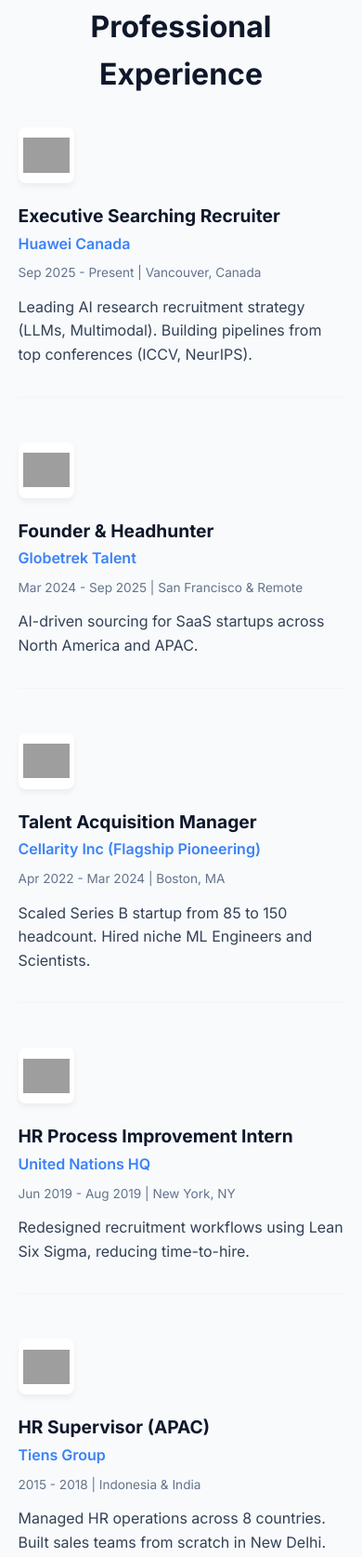
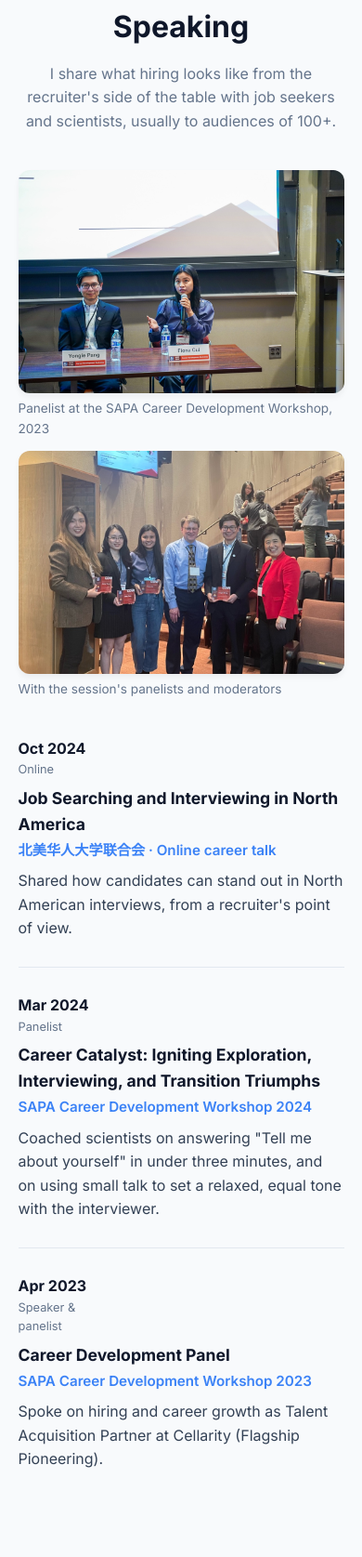
Before and after one commit to FionaCuilike/FionaCuilike.github.io, a plain HTML site: page index.html in a window 390 px wide. Shown: the part 3826-5501 px from the top of the page at 93% size. Drawn offline with nearby package versions, Linux system fonts and the light colour scheme; grey boxes are pictures that could not be loaded.

Commit message:
Add Speaking section and fix broken company logos
List the SAPA Career Development Workshop talks (2023, 2024) and the
October 2024 online talk, with two photos from the 2023 workshop. Company
logos pointed at Clearbit's discontinued logo service; they are now stored
in images/.

Co-Authored-By: Claude Opus 5.5 <noreply@anthropic.com>

```diff
--- a/index.html
+++ b/index.html
@@ -129,6 +129,18 @@
         .project-note { color: #64748b; font-size: 0.9rem; }
         .project-note i { margin-right: 4px; }
 
+        /* 演讲区域 */
+        .talk-photos { display: grid; grid-template-columns: 1.6fr 1fr; gap: 12px; margin-bottom: 2.5rem; }
+        .talk-photos figure { margin: 0; min-width: 0; }
+        .talk-photos img { display: block; width: 100%; height: 340px; object-fit: cover; border-radius: 12px; box-shadow: 0 4px 6px rgba(0,0,0,0.05); }
+        .talk-photos figcaption { margin-top: 6px; color: #64748b; font-size: 0.85rem; }
+        .talk-item { display: flex; gap: 20px; margin-bottom: 1.75rem; padding-bottom: 1.75rem; border-bottom: 1px solid #e2e8f0; }
+        .talk-item:last-child { border-bottom: none; }
+        .talk-date { width: 110px; flex-shrink: 0; color: var(--dark-bg); font-weight: 700; }
+        .talk-date small { display: block; color: #64748b; font-size: 0.8rem; font-weight: 500; }
+        .talk-item h3 { font-size: 1.1rem; color: var(--dark-bg); margin-bottom: 2px; }
+        .talk-item h4 { color: var(--primary); font-size: 0.95rem; margin-bottom: 0.5rem; font-weight: 600; }
+
         /* Footer */
         footer { background: var(--dark-bg); color: #94a3b8; text-align: center; padding: 3rem 1rem; }
         footer a { color: white; }
@@ -137,6 +149,9 @@
             .map-overlay { top: auto; bottom: 0; right: 0; left: 0; width: 100%; border-radius: 0; padding: 1rem; }
             .timeline-item { flex-direction: column; }
             .project-card { flex-direction: column; padding: 1.25rem; }
+            .talk-photos { grid-template-columns: 1fr; }
+            .talk-photos img { height: 240px; }
+            .talk-item { flex-direction: column; gap: 6px; }
             .nav-links { display: none; }
         }
     </style>
@@ -148,6 +163,7 @@
         <div class="nav-links">
             <a href="#map-section">Global Journey</a>
             <a href="#projects">Projects</a>
+            <a href="#speaking">Speaking</a>
             <a href="#experience">Experience</a>
             <a href="mailto:fionacuicareer@gmail.com" class="btn">Contact</a>
         </div>
@@ -238,12 +254,55 @@
         </article>
     </section>
 
+    <section id="speaking">
+        <h2 class="section-title">Speaking</h2>
+        <p class="section-intro">I share what hiring looks like from the recruiter's side of the table with job seekers and scientists, usually to audiences of 100+.</p>
+
+        <div class="talk-photos">
+            <figure>
+                <img src="images/sapa-2023-panel.jpg" alt="Fiona Cui speaking on a panel at the SAPA Career Development Workshop 2023" loading="lazy">
+                <figcaption>Panelist at the SAPA Career Development Workshop, 2023</figcaption>
+            </figure>
+            <figure>
+                <img src="images/sapa-2023-group.jpg" alt="Fiona Cui with fellow panelists and moderators at the SAPA Career Development Workshop 2023" loading="lazy">
+                <figcaption>With the session's panelists and moderators</figcaption>
+            </figure>
+        </div>
+
+        <div class="talk-list">
+            <article class="talk-item">
+                <span class="talk-date">Oct 2024<small>Online</small></span>
+                <div>
+                    <h3>Job Searching and Interviewing in North America</h3>
+                    <h4>北美华人大学联合会 · Online career talk</h4>
+                    <p>Shared how candidates can stand out in North American interviews, from a recruiter's point of view.</p>
+                </div>
+            </article>
+            <article class="talk-item">
+                <span class="talk-date">Mar 2024<small>Panelist</small></span>
+                <div>
+                    <h3>Career Catalyst: Igniting Exploration, Interviewing, and Transition Triumphs</h3>
+                    <h4>SAPA Career Development Workshop 2024</h4>
+                    <p>Coached scientists on answering "Tell me about yourself" in under three minutes, and on using small talk to set a relaxed, equal tone with the interviewer.</p>
+                </div>
+            </article>
+            <article class="talk-item">
+                <span class="talk-date">Apr 2023<small>Speaker &amp; panelist</small></span>
+                <div>
+                    <h3>Career Development Panel</h3>
+                    <h4>SAPA Career Development Workshop 2023</h4>
+                    <p>Spoke on hiring and career growth as Talent Acquisition Partner at Cellarity (Flagship Pioneering).</p>
+                </div>
+            </article>
+        </div>
+    </section>
+
     <section id="experience">
         <h2 class="section-title">Professional Experience</h2>
 
         <!-- Huawei -->
         <div class="timeline-item">
-            <img src="https://logo.clearbit.com/huawei.com" class="company-logo">
+            <img src="images/logo-huawei.png" alt="Huawei logo" class="company-logo">
             <div class="job-content">
                 <h3>Executive Searching Recruiter</h3>
                 <h4>Huawei Canada</h4>
@@ -265,7 +324,7 @@
 
         <!-- Cellarity -->
         <div class="timeline-item">
-            <img src="https://logo.clearbit.com/cellarity.com" class="company-logo">
+            <img src="images/logo-cellarity.png" alt="Cellarity logo" class="company-logo">
             <div class="job-content">
                 <h3>Talent Acquisition Manager</h3>
                 <h4>Cellarity Inc (Flagship Pioneering)</h4>
@@ -287,7 +346,7 @@
 
         <!-- Tiens -->
         <div class="timeline-item">
-            <img src="https://logo.clearbit.com/tiens.com" class="company-logo">
+            <img src="images/logo-tiens.png" alt="Tiens Group logo" class="company-logo">
             <div class="job-content">
                 <h3>HR Supervisor (APAC)</h3>
                 <h4>Tiens Group</h4>
```
Also changed, not shown: images/logo-cellarity.png (added), images/logo-huawei.png (added), images/logo-tiens.png (added), images/sapa-2023-group.jpg (added), images/sapa-2023-panel.jpg (added).
